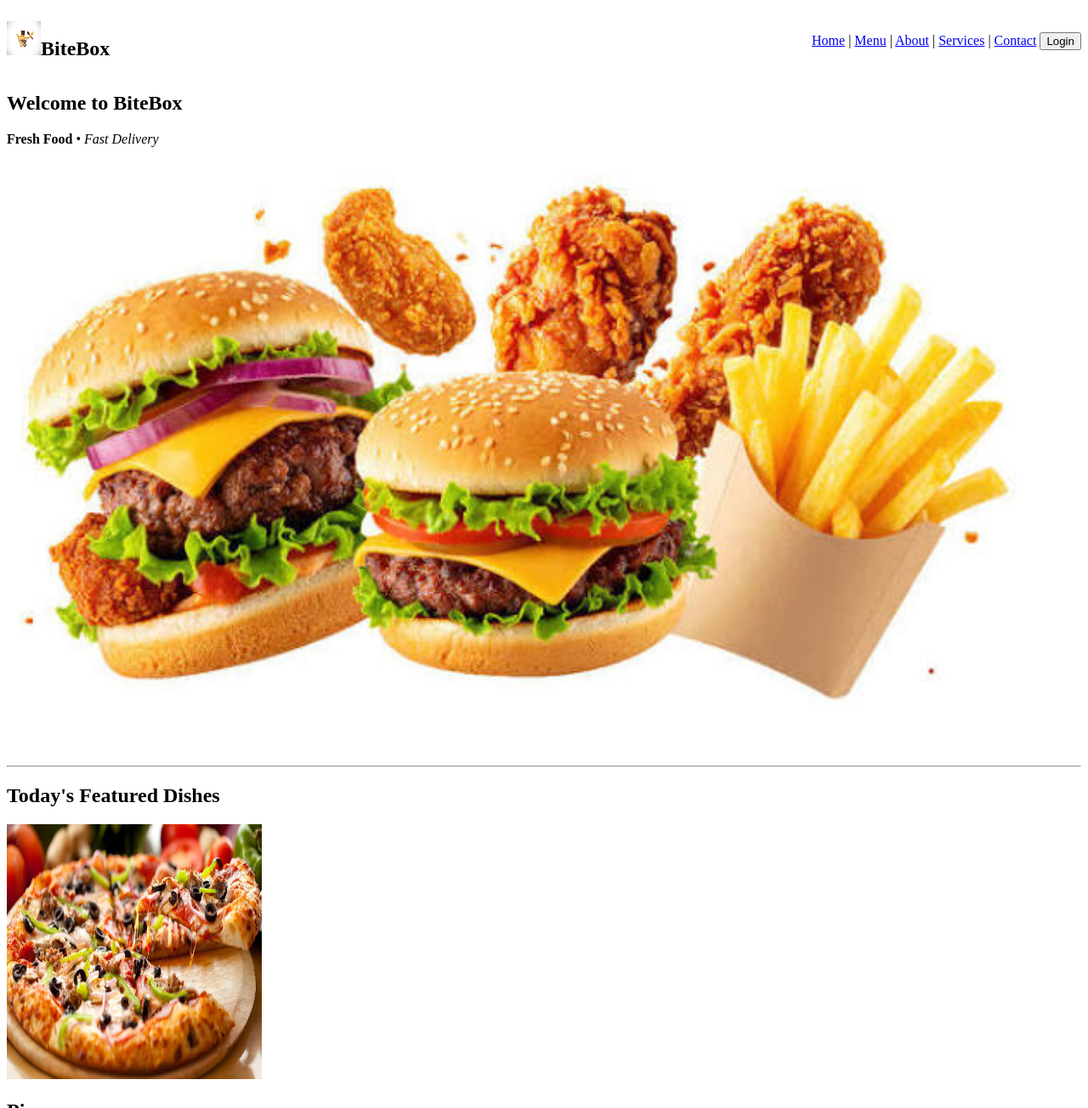
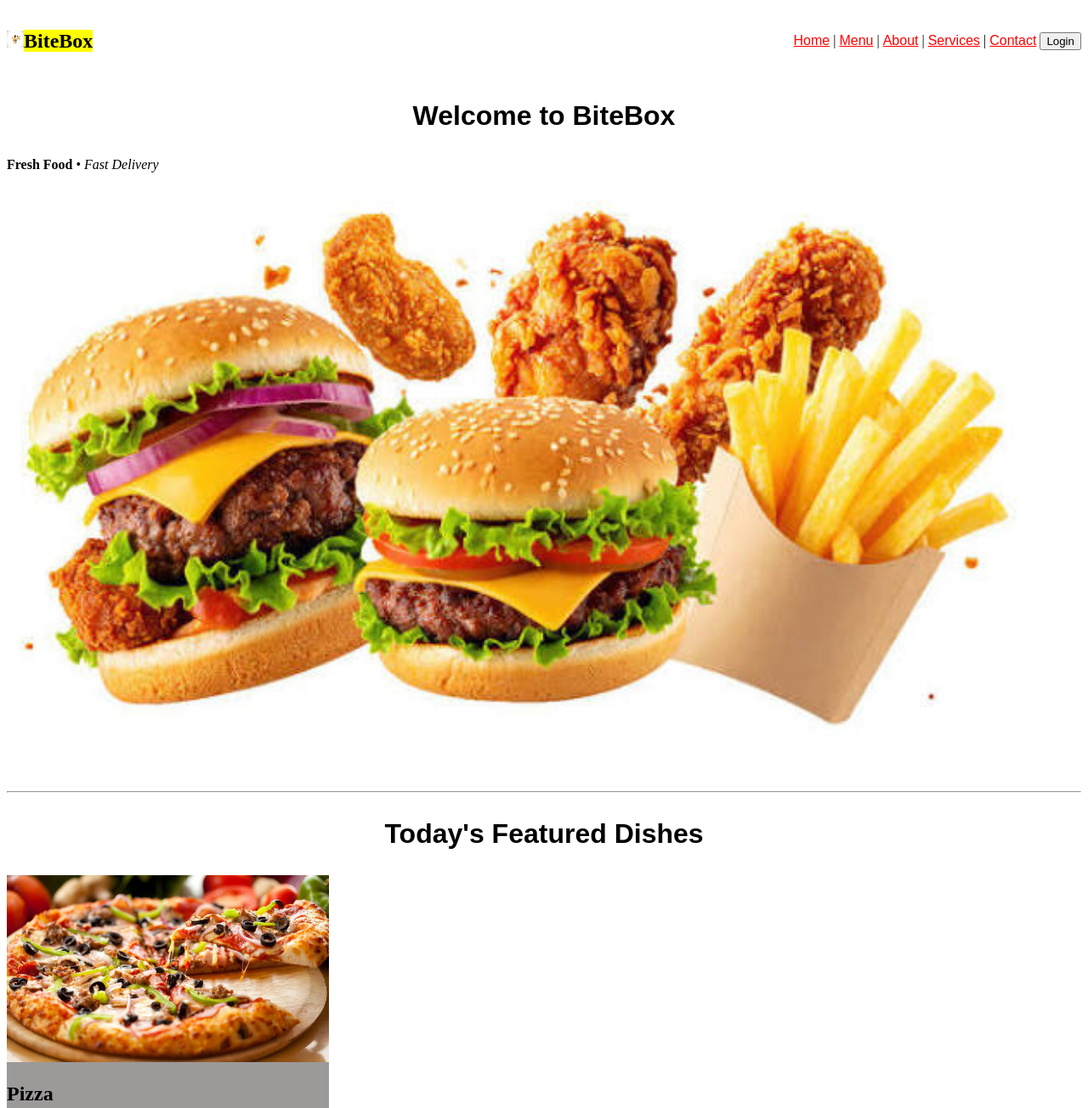
Before and after one commit to amerkazi/BiteBox-Group-1, a plain HTML site: page index.html in a window 1280 px wide. Shown: the top 1304 px of the page at 85% size. Drawn offline with Linux system fonts and the light colour scheme.

Commit message:
Added CSS

```diff
--- a/index.html
+++ b/index.html
@@ -15,8 +15,11 @@
 
     <nav>
         <div class="navbar">
-            <h1><img src="./assets/images/logo.jpg" height="40" width="40"><span>BiteBox</span></h1>
             <div>
+                <h1><img src="./assets/images/logo.jpg" alt="Food logo" height="20" width="20"><mark>BiteBox</mark></h1>
+            </div>
+            <div>
+                <div >
                     <a class="links" href="index.html">Home</a>
                     |
                     <a class="links" href="Menu.html">Menu</a>
@@ -26,18 +29,17 @@
                     <a class="links" href="Services.html"> Services</a>
                     |
                     <a class="links" href="Contact.html">Contact</a>
+                    <a id="login" href="./Login.html"><button>Login</button></a>
+                </div>
 
-
-            <a href="./Login.html"><button>Login</button></a>
             </div>
 
 
         </div>
     </nav>
 
-
     <main>
-        <section class="welcome-bitebox">
+        <section class="welcome-section">
             <!-- Welcome Section -->
 
             <h2 class="welcome">Welcome to BiteBox</h2>
@@ -53,13 +55,14 @@
         </div>
 
 
+
         <!--Todays Featured Dishes -->
 
         <hr>
 
         <section>
             <h2>Today's Featured Dishes</h2>
-            <div>
+            <div class="cards">
                 <img src="./assets/images/pizzaindex.jpg" alt="Pizza" height="300" width="300">
                 <h2>Pizza</h2>
                 <p>
@@ -303,7 +306,7 @@ x
         </div>
         <hr>
 
-        <p>2026 BiteBox.  All Rights Reserved</p>
+        <p>2026 BiteBox. All Rights Reserved</p>
     </footer>
 
 
--- a/stylesheet/style.css
+++ b/stylesheet/style.css
@@ -1,3 +1,6 @@
+
+
+
 .navbar{
 
     height: 80px;
@@ -5,4 +8,31 @@
     display: flex;
     align-items: center;
     justify-content: space-between;
+
 }
+
+.links{
+    color: red;
+    font-family: Arial, sans-serif;
+
+}
+
+main section>h2 {
+    text-align: center;
+    font-size: 32px;
+    color: black;
+    margin: 30px 0px;
+    font-family: Arial, sans-serif;
+}
+
+.cards {
+    background-color: rgb(156, 153, 153);
+border-radius: 10px;
+    width: 30%;
+    box-shadow: rgba(0, 0, 0, 0.35) ;
+}
+.cards > img{
+    width: 100%;
+    height: 220px;
+    object-fit: cover;
+}
```
Lines whose indentation alone changed are shown as unchanged.
